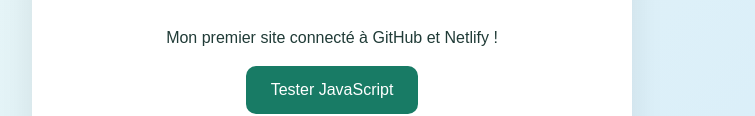
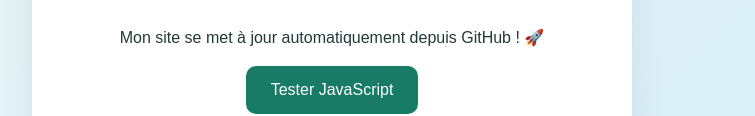
Before and after one commit to espritdev/test-netlify-jardin-digital, a plain HTML site: page index.html in a window 1280 px wide. Shown: the part 399-515 px from the top of the page, without its empty margins (308-1063 px from the left). Drawn offline with Linux system fonts and the light colour scheme.

Commit message:
Update paragraph text in index.html

```diff
--- a/index.html
+++ b/index.html
@@ -12,7 +12,7 @@
 <body>
   <main>
     <h1>Bienvenue au Jardin Digital 🌱</h1>
-    <p>Mon premier site connecté à GitHub et Netlify !</p>
+    <p>Mon site se met à jour automatiquement depuis GitHub ! 🚀</p>
     <button id="test-button" type="button">Tester JavaScript</button>
     <p id="message" aria-live="polite"></p>
   </main>
```
